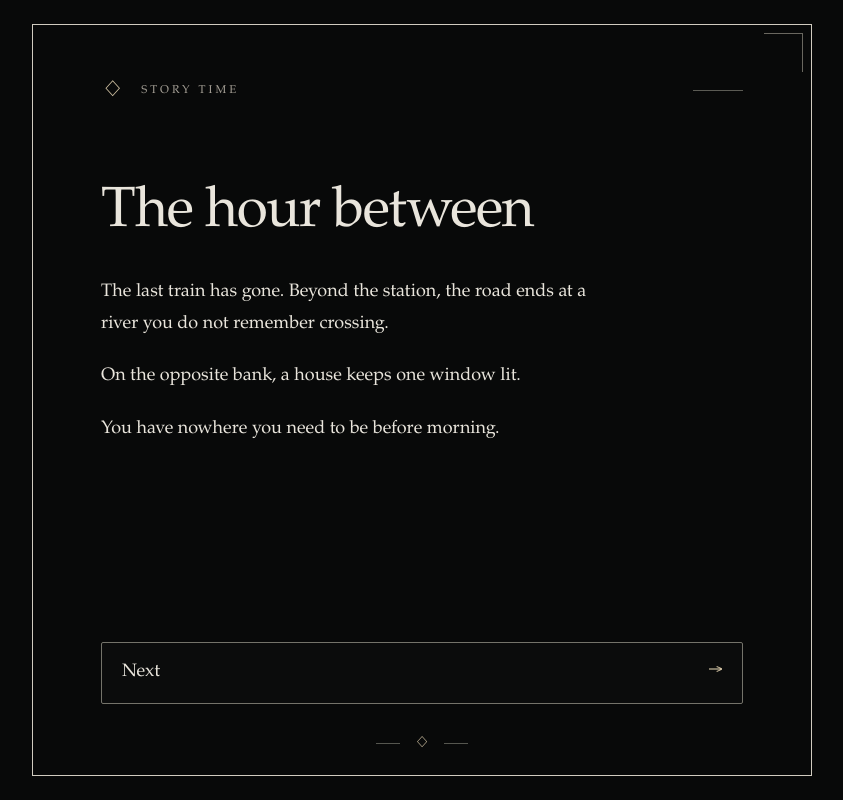
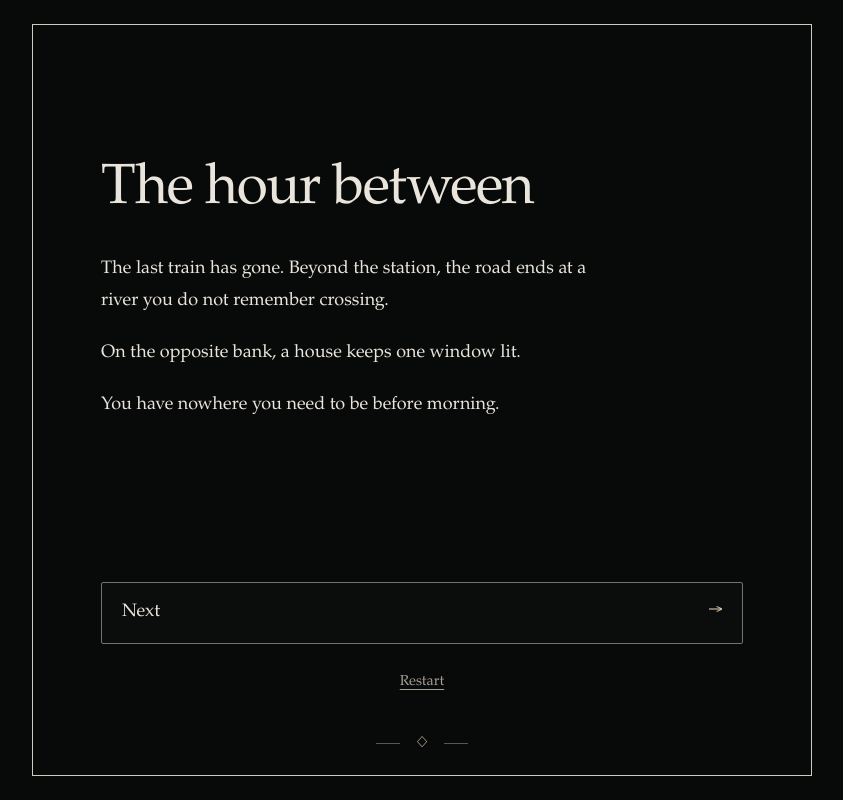
Before and after one commit to gaucheCamera/story_time, a website with bundled scripts: page docs/index.html in a window 1280 px wide. Shown: the whole page, without its empty margins (218-1061 px from the left). Built offline with nearby package versions, Linux system fonts and the light colour scheme.

Commit message:
Simplify reader decoration and add temporary restart

```diff
--- a/docs/app.js
+++ b/docs/app.js
@@ -6,6 +6,7 @@ const titleElement = document.querySelector("#scene-title");
 const proseElement = document.querySelector("#prose");
 const choicesElement = document.querySelector(".choices");
 const noticeElement = document.querySelector("#notice");
+const restartButton = document.querySelector(".restart");
 const reducedMotion = window.matchMedia("(prefers-reduced-motion: reduce)");
 let storageUnavailable = false;
 let initialLoad = true;
@@ -106,6 +107,7 @@ const reader = createReader({
   save: progress.save,
   setBusy(busy) {
     sceneElement.setAttribute("aria-busy", String(busy));
+    restartButton.disabled = busy;
     choicesElement.querySelectorAll("button").forEach((button) => { button.disabled = busy; });
   },
   leave: () => fade(1, 0),
@@ -124,4 +126,6 @@ const reader = createReader({
   }
 });
 
+// Temporary author testing shortcut; it uses normal navigation and saves only on success.
+restartButton.addEventListener("click", () => reader.go(START_SCENE));
 reader.go(progress.read());
--- a/docs/index.html
+++ b/docs/index.html
@@ -12,7 +12,6 @@
   </head>
   <body>
     <main class="frame" aria-label="Story reader">
-      <header class="masthead"><span class="mark" aria-hidden="true">◇</span> Story Time <span class="rule" aria-hidden="true"></span></header>
       <section class="scene" aria-busy="true">
         <article class="passage" aria-labelledby="scene-title">
           <h1 id="scene-title" tabindex="-1">A moment of quiet.</h1>
@@ -21,6 +20,8 @@
         <nav class="choices" aria-label="Continue the story"></nav>
       </section>
       <p class="notice" id="notice" role="status" hidden></p>
+      <!-- Temporary author testing control; remove with its binding in app.js. -->
+      <button class="restart" type="button" disabled>Restart</button>
       <footer class="ornament" aria-hidden="true"><span></span>◇<span></span></footer>
     </main>
     <noscript><p class="noscript">Please enable JavaScript to read this story.</p></noscript>
--- a/docs/styles.css
+++ b/docs/styles.css
@@ -26,29 +26,6 @@ button { font: inherit; }
   border: 1px solid #d0cbc0;
 }
 
-.frame::before {
-  content: "";
-  position: absolute;
-  pointer-events: none;
-  top: 8px;
-  right: 8px;
-  width: 38px;
-  height: 38px;
-  border-top: 1px solid #69675f;
-  border-right: 1px solid #69675f;
-}
-
-.masthead {
-  display: flex;
-  align-items: center;
-  gap: 14px;
-  color: var(--muted);
-  font-size: .63rem;
-  letter-spacing: .27em;
-  text-transform: uppercase;
-}
-.mark { color: var(--accent); font-size: 1.3rem; line-height: 1; }
-.rule { flex: 1; max-width: 50px; height: 1px; margin-left: auto; background: #5b5b54; }
 .scene { flex: 1; display: flex; flex-direction: column; }
 .passage { flex: 1; padding: clamp(48px, 10svh, 92px) 0 40px; }
 h1 { margin: 0 0 30px; font-size: clamp(2.1rem, 6vw, 3.15rem); font-weight: 400; line-height: 1.12; letter-spacing: -.025em; text-wrap: balance; }
@@ -85,6 +62,24 @@ blockquote { margin: 1.4em 0; padding-left: 20px; border-left: 1px solid var(--a
 .choice:disabled { opacity: .4; cursor: default; }
 .choice:focus-visible { outline: 2px solid var(--accent); outline-offset: 4px; }
 .choice:active:enabled { background: #ffffff12; }
+.restart {
+  align-self: center;
+  min-height: 44px;
+  margin-top: 16px;
+  padding: 8px 16px;
+  border: 0;
+  background: transparent;
+  color: var(--muted);
+  font-size: .8rem;
+  text-decoration: underline;
+  text-underline-offset: 4px;
+  cursor: pointer;
+  touch-action: manipulation;
+  -webkit-user-select: none;
+  user-select: none;
+}
+.restart:disabled { opacity: .4; cursor: default; }
+.restart:focus-visible { outline: 1px solid var(--accent); outline-offset: 2px; }
 @media (hover: hover) { .choice:hover:enabled { border-color: var(--accent); background: #ffffff08; } }
 .ending { margin: 0; padding: 20px 0 8px; color: var(--muted); font-size: .65rem; letter-spacing: .24em; text-transform: uppercase; }
 .ornament { display: flex; align-items: center; justify-content: center; gap: 14px; padding-top: 30px; color: var(--accent); font-size: .9rem; }
```
Also changed, not shown: test/story.test.mjs (+19 -0 lines), README.md.
